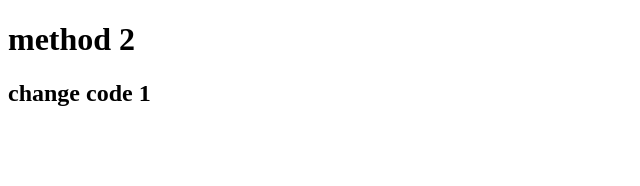
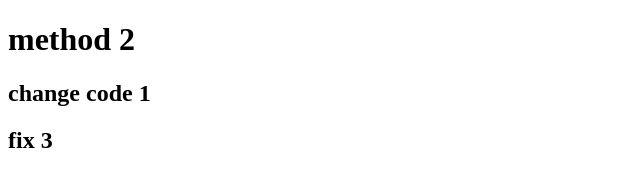
Before and after one commit to Vanvuong2005827/project-3, a plain HTML site: page index.html in a window 1280 px wide. Shown: the full height of the page, 0-640 px from the left. Drawn offline with Linux system fonts and the light colour scheme.

Commit message:
fix lan 3

```diff
--- a/index.html
+++ b/index.html
@@ -8,5 +8,6 @@
   <body>
     <h1>method 2</h1>
     <h2>change code 1</h2>
+    <h2>fix 3</h2>
   </body>
 </html>
```
